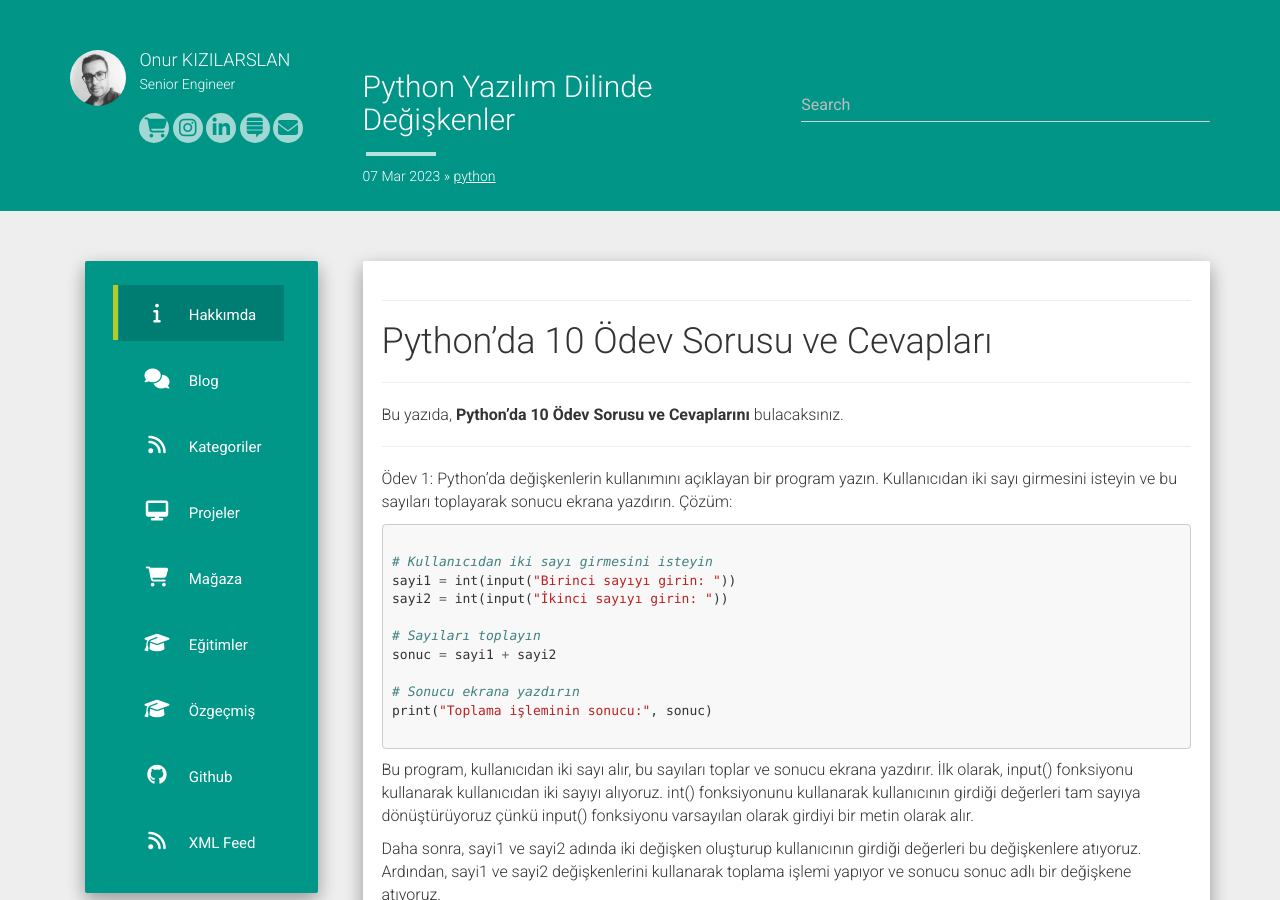
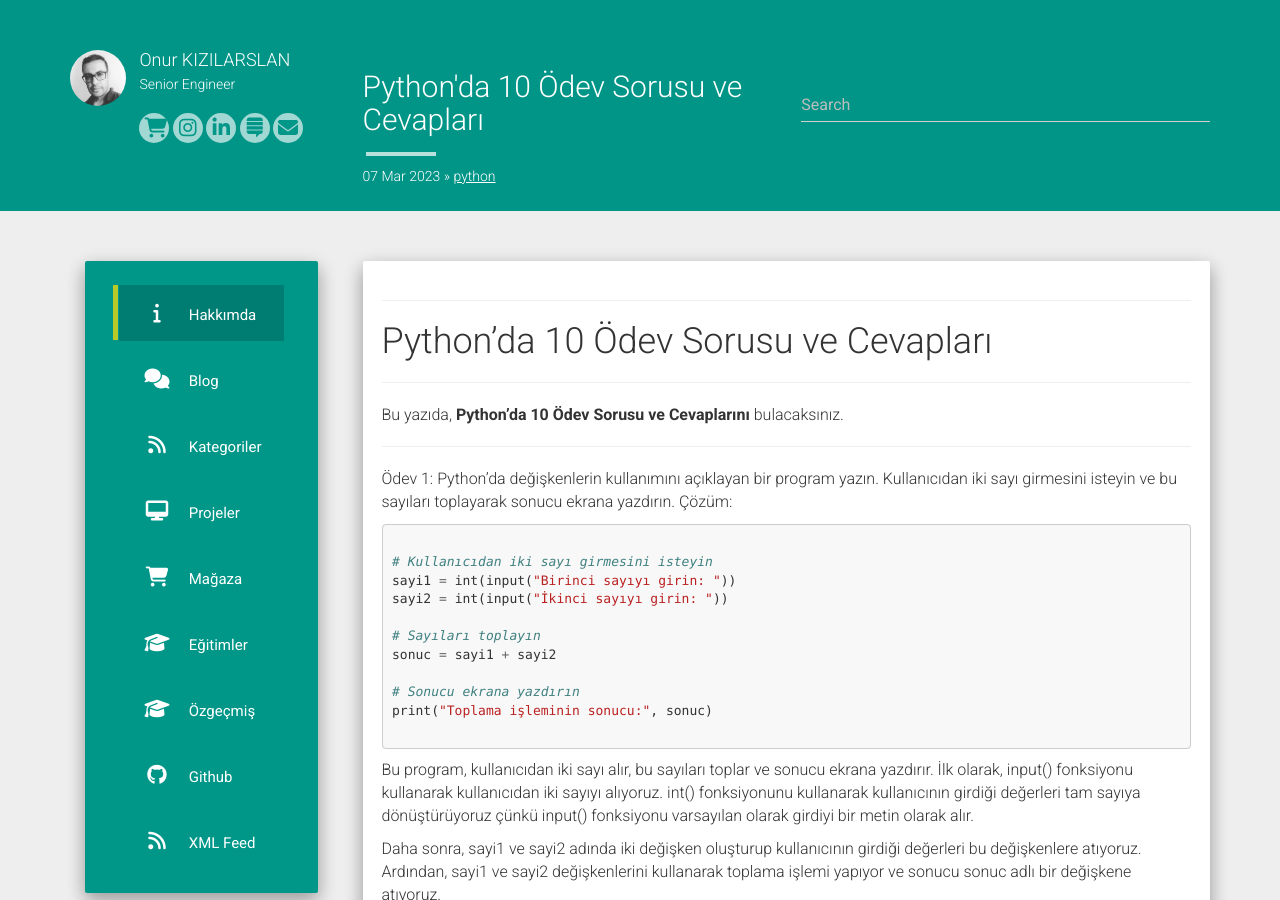
Before and after one commit to imonur/blog, a Jekyll site: the page built from _posts/2023-05-13-python-odev-sorulari-ve-cevaplari.md, in a window 1280 px wide and 900 px high. Built offline with Jekyll 4.4.1, drawn with Linux system fonts in a browser that asks for light colours; nearby versions of some CDN libraries; comment, search, counter and statistics services are not loaded.

Commit message:
Update 2023-05-13-python-odev-sorulari-ve-cevaplari.md

```diff
--- a/_posts/2023-05-13-python-odev-sorulari-ve-cevaplari.md
+++ b/_posts/2023-05-13-python-odev-sorulari-ve-cevaplari.md
@@ -1,6 +1,6 @@
 ---
 layout: post
-title:  "Python Yazılım Dilinde Değişkenler"
+title:  "Python'da 10 Ödev Sorusu ve Cevapları"
 date:   2023-03-07 13:50:39
 categories: python
 ---
```
